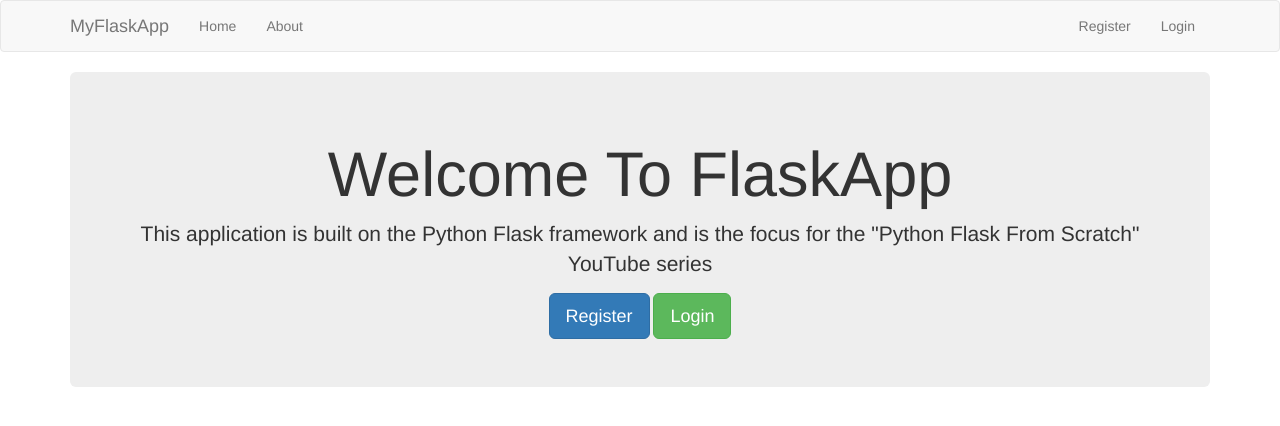
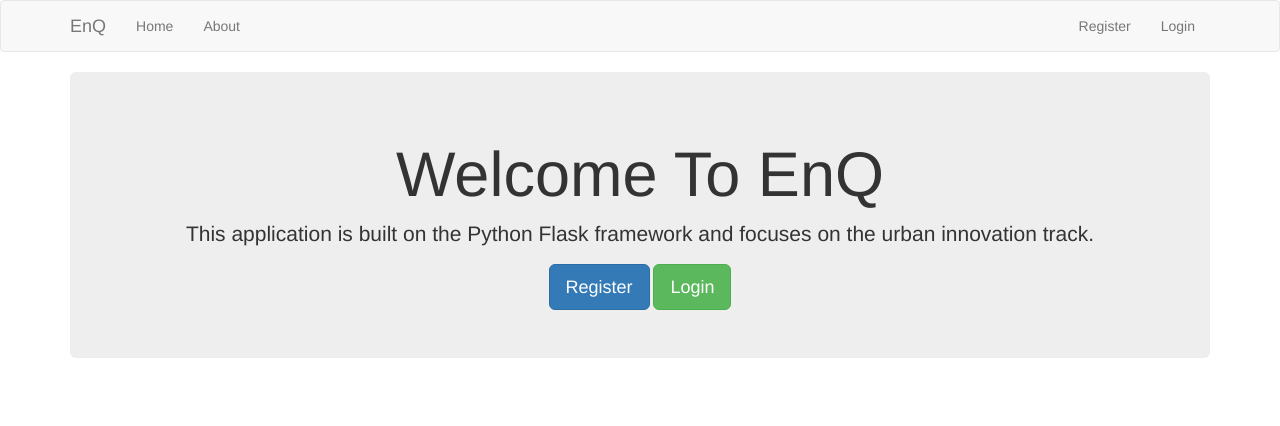
Before and after one commit to kerry918/Enqueue, a Flask app: page / in a window 1280 px wide. Shown: the top 426 px of the page. Run offline with Flask 2, Linux system fonts and the light colour scheme; some libraries are stand-ins or nearby versions.

Commit message:
Still debugging registration; made adjustments to home page

```diff
--- a/myflaskapp/app.py
+++ b/myflaskapp/app.py
@@ -139,4 +139,5 @@ def dashboard():
     cur.close()
 
 if __name__ == '__main__':
+    app.secret_key="secret123"
     app.run(debug=True)
--- a/myflaskapp/templates/home.html
+++ b/myflaskapp/templates/home.html
@@ -2,8 +2,8 @@
 
 {% block body %}
   <div class="jumbotron text-center">
-    <h1>Welcome To FlaskApp</h1>
-    <p class="lead">This application is built on the Python Flask framework and is the focus for the "Python Flask From Scratch" YouTube series</p>
+    <h1>Welcome To EnQ</h1>
+    <p class="lead">This application is built on the Python Flask framework and focuses on the urban innovation track.</p>
     {% if session.logged_in == NULL %}
       <a href="/register" class="btn btn-primary btn-lg">Register</a>
       <a href="/login" class="btn btn-success btn-lg">Login</a>
--- a/myflaskapp/templates/includes/_navbar.html
+++ b/myflaskapp/templates/includes/_navbar.html
@@ -7,7 +7,7 @@
             <span class="icon-bar"></span>
             <span class="icon-bar"></span>
           </button>
-          <a class="navbar-brand" href="#">MyFlaskApp</a>
+          <a class="navbar-brand" href="#">EnQ</a>
         </div>
         <div id="navbar" class="collapse navbar-collapse">
           <ul class="nav navbar-nav">
```
